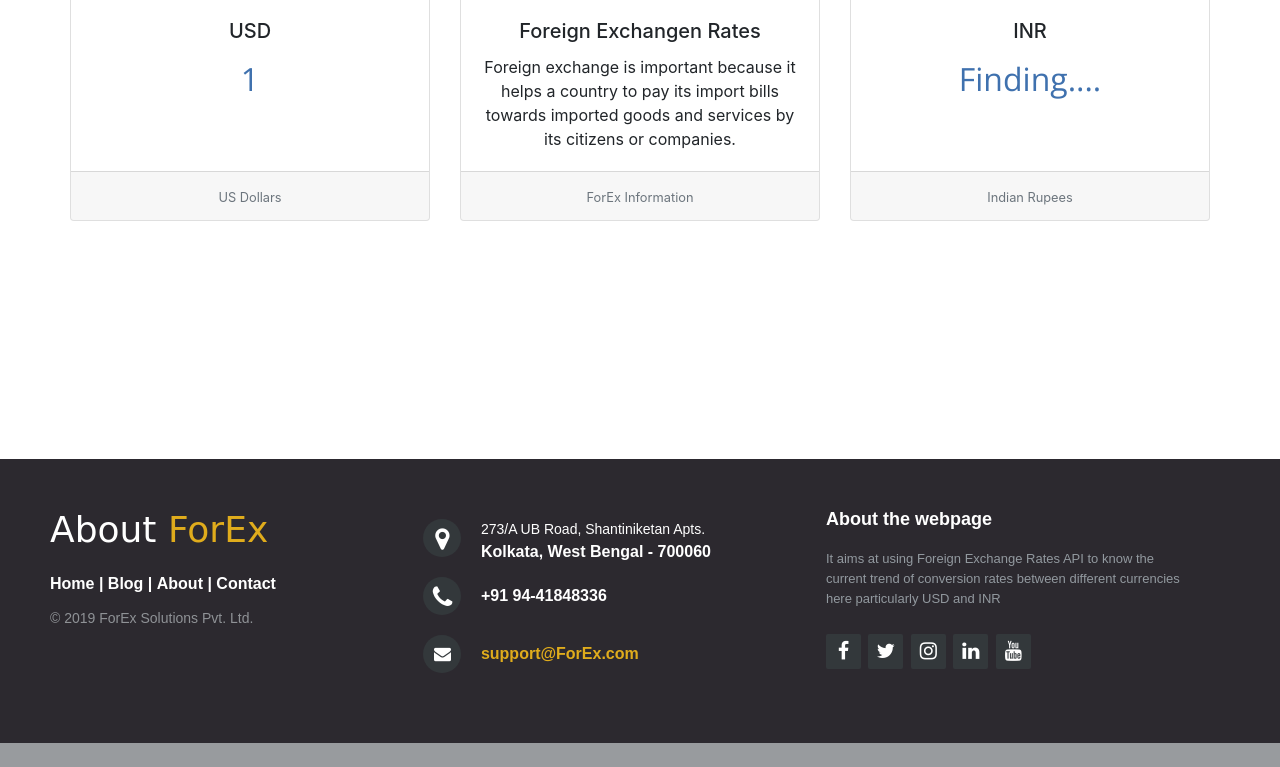
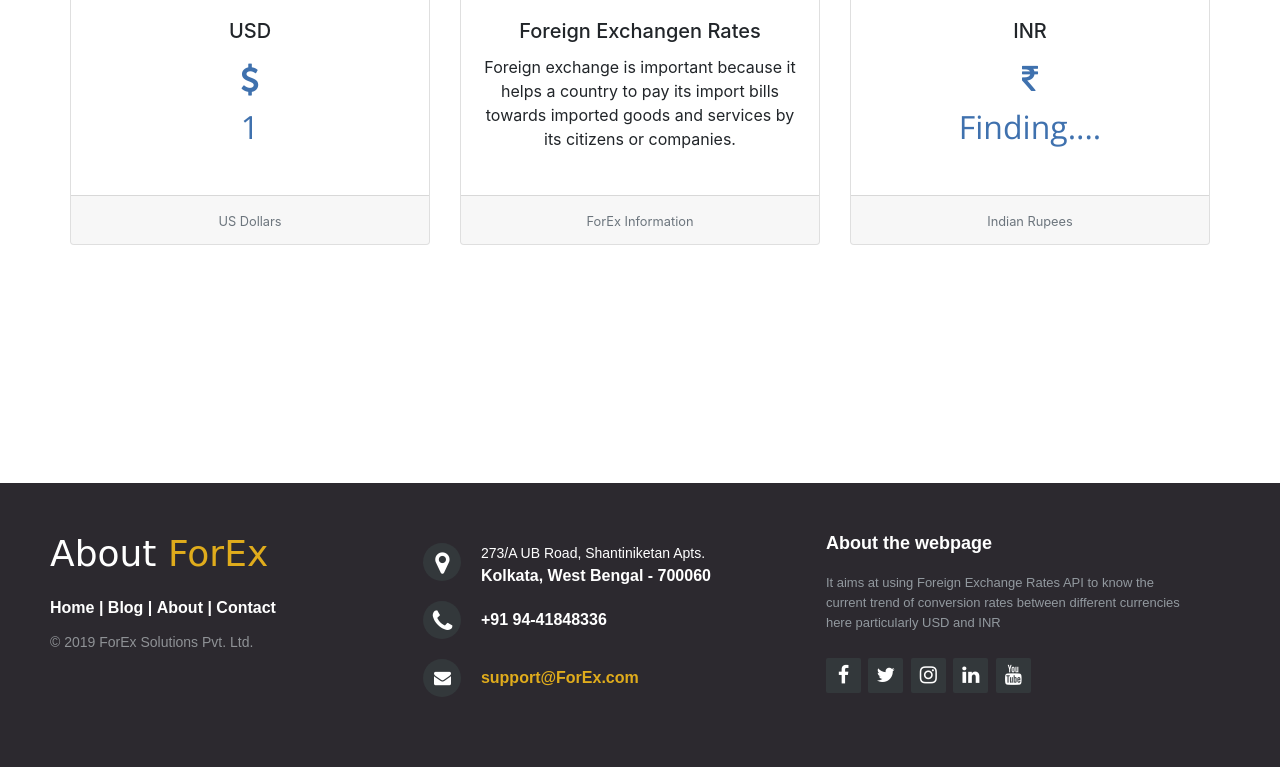
Before and after one commit to subSri/cseSocialMedia, a PHP site: page /index.html in a window 1280 px wide. Shown: the part 707-1474 px from the top of the page. Before the commit the page ends 1450 px from the top, so only its background shows below. Run offline with PHP 8.4, Linux system fonts and the light colour scheme.

Commit message:
handledlogin

```diff
--- a/LoginPage.html
+++ b/LoginPage.html
@@ -19,7 +19,7 @@
                 <div class="myIcon"><img src="blueIcon.jpg" height="30px" width="30px"></div>
 				<form class="block" method = "post" action="handlelogin.php"  enctype = "multipart/form-data">
                     <h3 class="2">LOGIN FORM</h3>
-					<input type="text" name="EmailId" placeholder="Enter your Email-id"><br>
+					<input type="text" name="usernm" placeholder="Enter your UserName"><br>
 					<input type="Password" name="pswd" placeholder="Enter your Password"><br><br>
 					<input type="submit" class="LoginButton" value="Login"><br><br>
 
--- a/index.html
+++ b/index.html
@@ -41,39 +41,43 @@
             <ul class="navbar-nav ml-auto nav-flex-icons">
                 <li class="nav-item">
                   <a class="nav-link waves-effect waves-light">
-                    <i class="fab fa-twitter"></i>
+                    <i class="fa fa-twitter"></i>
                   </a>
                 </li>
                 <li class="nav-item">
                   <a class="nav-link waves-effect waves-light">
-                    <i class="fab fa-facebook"></i>
+                    <i class="fa fa-facebook"></i>
                   </a>
                 </li>
                 <li class="nav-item">
                   <a class="nav-link waves-effect waves-light">
-                    <i class="fab fa-github"></i>
+                    <i class="fa fa-github"></i>
                   </a>
                 </li>
                 <li class="nav-item">
                   <a class="nav-link waves-effect waves-light">
-                    <i class="fab fa-linkedin"></i>
+                    <i class="fa fa-linkedin"></i>
                   </a>
                 </li>
                 <li class="nav-item">
                   <a class="nav-link waves-effect waves-light">
-                    <i class="fab fa-google-plus-g"></i>
+                    <i class="fa fa-google-plus-g"></i>
                   </a>
                 </li>
-                <!-- <li class="nav-item dropdown">
-                  <a class="nav-link dropdown-toggle waves-effect waves-light" id="navbarDropdownMenuLink" data-toggle="dropdown" aria-haspopup="true" aria-expanded="false">
+            </ul>
+                <ul class="navbar-nav">
+                  <li class="nav-item text-muted">
+                    Welcome <a id="UNAME">Guest</a>
+                  </li>
+                  <!-- <a class="nav-link dropdown-toggle waves-effect waves-light" id="navbarDropdownMenuLink" data-toggle="dropdown" aria-haspopup="true" aria-expanded="false">
                     <i class="fas fa-user"></i>
                   </a>
                   <div class="dropdown-menu dropdown-menu-right dropdown-default" aria-labelledby="navbarDropdownMenuLink">
                     <a class="dropdown-item waves-effect waves-light" href="#">Action</a>
                     <a class="dropdown-item waves-effect waves-light" href="#">Another action</a>
-                    <a class="dropdown-item waves-effect waves-light" href="#">Something else here</a>
-                  </div>
-                </li> -->
+                    <a class="dropdown-item waves-effect waves-light" href="#">Something else here</a> -->
+                  <!-- </div> -->
+
               </ul>
         </nav>
     </div>
@@ -122,10 +126,10 @@
               <img class="card-img-top" src="https://images.theconversation.com/files/253868/original/file-20190115-152968-32dwx7.jpg?ixlib=rb-1.1.0&q=45&auto=format&w=496&fit=clip" alt="Card image cap">
               <div class="card-body">
                 <h5 class="card-title">USD</h5>
-               <h1> <p class="card-text">1</p></h1>
+               <h1> <i class="fa fa-usd "></i><p class="card-text">1 </p></h1>
               </div>
               <div class="card-footer">
-                <small class="text-muted">US Dollars <i class="fas fa-dollar-sign    "></i></small>
+                <small class="text-muted">US Dollars </small>
               </div>
             </div>
             <div class="card">
@@ -142,10 +146,10 @@
               <img class="card-img-top" src="https://wallpapercave.com/wp/wp5457468.jpg" alt="Card image cap">
               <div class="card-body">
                 <h5 class="card-title">INR</h5>
-               <b> <h1><p class="card-text center" id = "INR_Value">Finding....</p></h1></b>
+               <b> <h1><i class="fa fa-inr"></i> <p class="card-text center" id = "INR_Value">Finding....</p></h1></b>
               </div>
               <div class="card-footer">
-                <small class="text-muted">Indian Rupees <i class="fas fa-rupee-sign    "></i></small>
+                <small class="text-muted">Indian Rupees </small>
               </div>
             </div>
           </div>
--- a/process.php
+++ b/process.php
@@ -32,6 +32,7 @@ if ($nume == 0){
 
         // execute the insert statement
         $stmt->execute();
+        echo '<script>alert("Successfully Signed In.")</script>';
   }
   else{
     echo '<script>alert("Same password not entered in Confirm Password Field.")</script>';
@@ -58,6 +59,6 @@ else{
 
 
 
-echo '<script>window.location.href = "index.html"</script>';
+echo '<script>window.location.href = "LoginPage.html"</script>';
 
 ?>
```
Also changed, not shown: handlelogin.php (+9 -4 lines).
